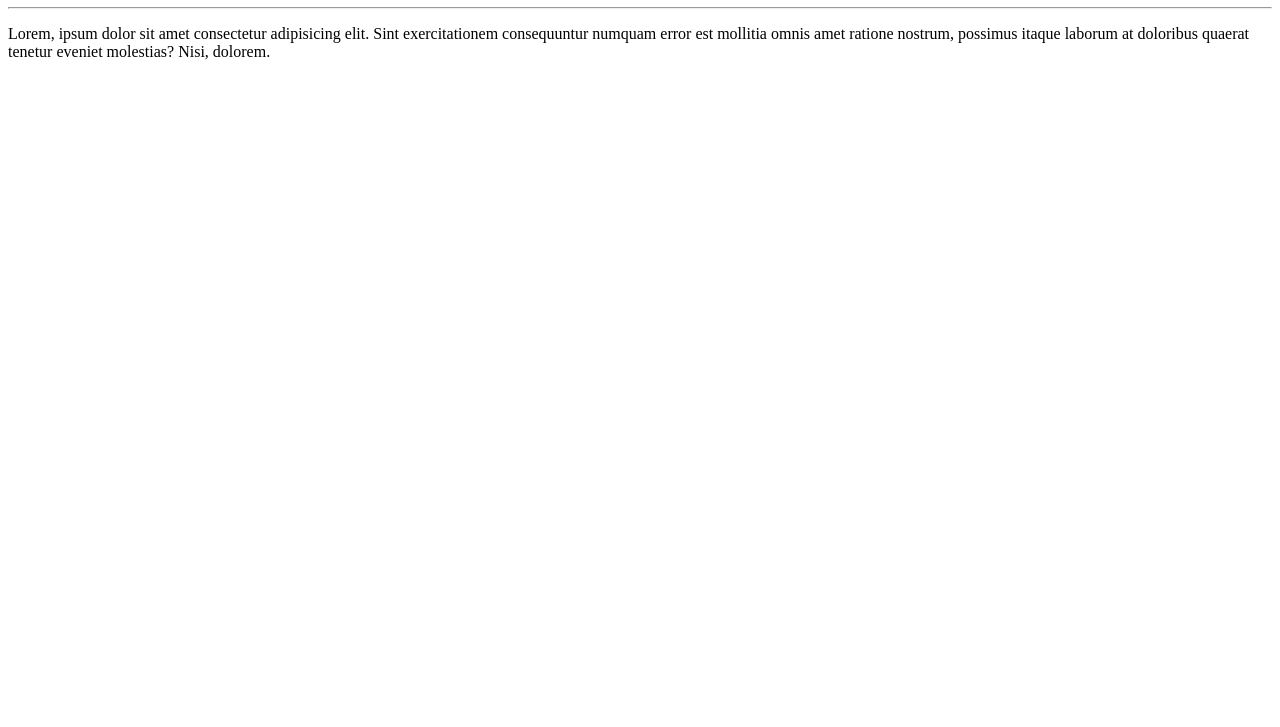
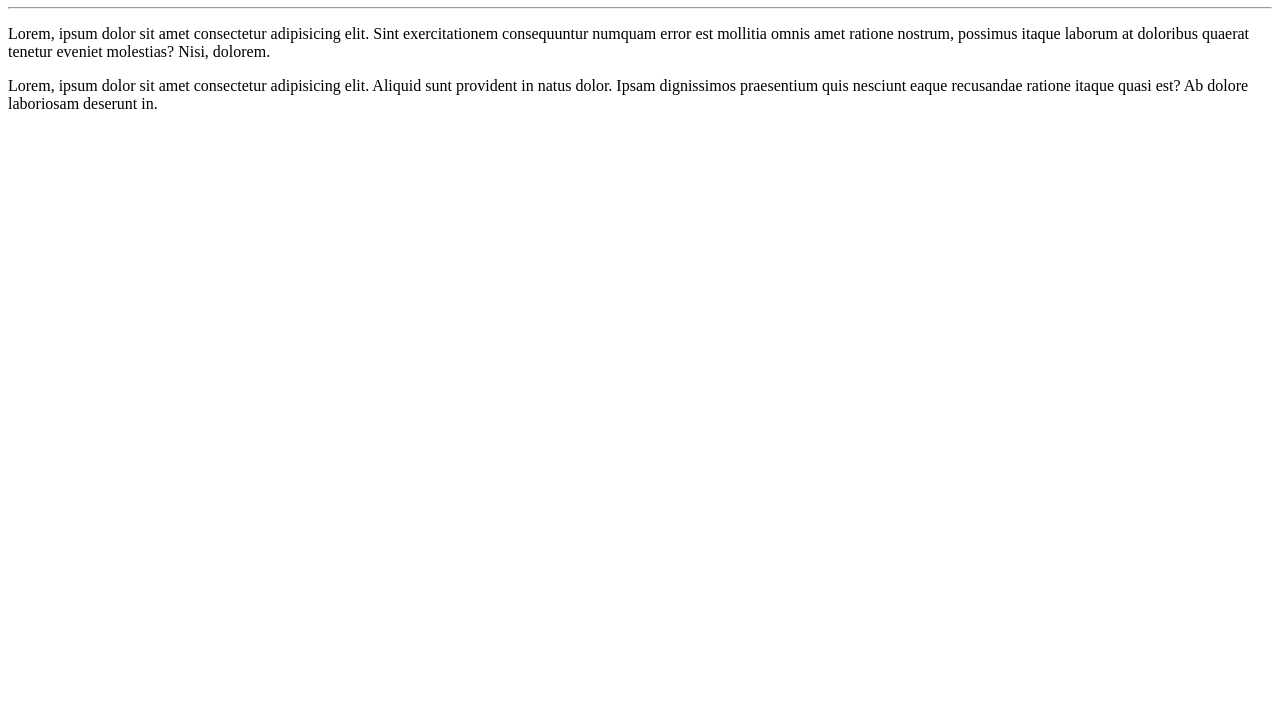
Before and after one commit to marlysonylds/-la--Mundo, a plain HTML site: page site exemplo/index.html in a window 1280 px wide. Shown: the part 73-800 px from the top of the page. Drawn offline with Linux system fonts and the light colour scheme.

Commit message:
adicionei um paragrafo

```diff
--- a/site exemplo/index.html
+++ b/site exemplo/index.html
@@ -9,5 +9,6 @@
     <h1>Olá, Mundo!</h1>
     <hr>
     <p>Lorem, ipsum dolor sit amet consectetur adipisicing elit. Sint exercitationem consequuntur numquam error est mollitia omnis amet ratione nostrum, possimus itaque laborum at doloribus quaerat tenetur eveniet molestias? Nisi, dolorem.</p>
+    <p>Lorem, ipsum dolor sit amet consectetur adipisicing elit. Aliquid sunt provident in natus dolor. Ipsam dignissimos praesentium quis nesciunt eaque recusandae ratione itaque quasi est? Ab dolore laboriosam deserunt in.</p>
 </body>
 </html>
```
